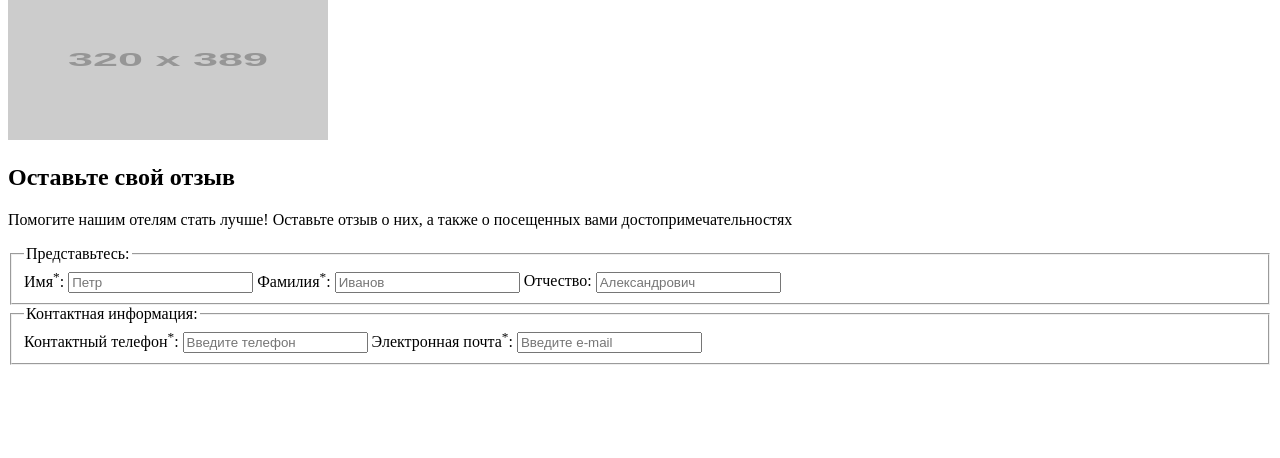
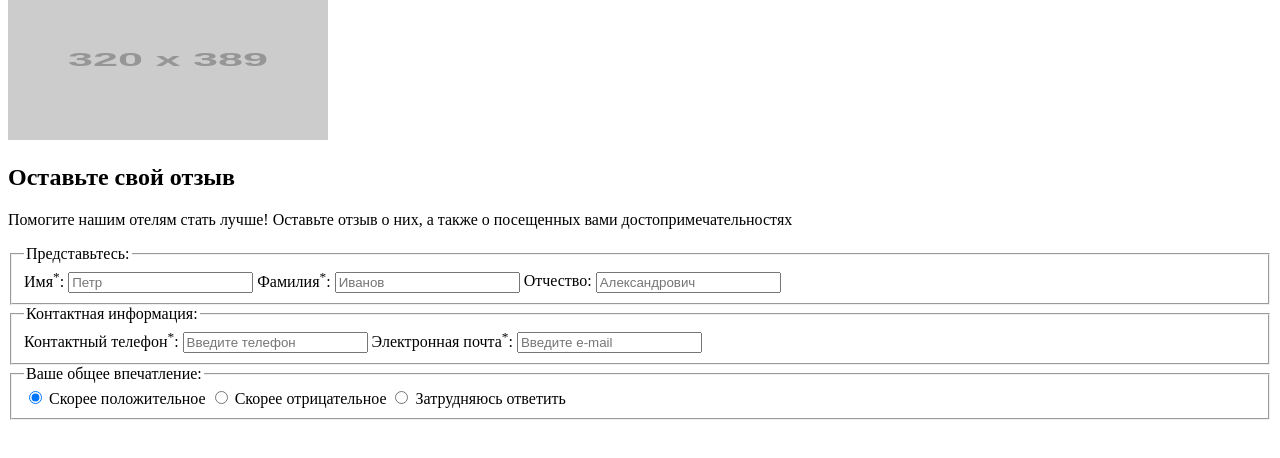
Before and after one commit to mi5ha6in/Sedona-adaptive, a website: page form.html in a window 1280 px wide. Shown: the part 238-696 px from the top of the page. Drawn offline with Linux system fonts and the light colour scheme; placeholder pictures from the web are drawn by us.

Commit message:
Добалвяет в форму разметку 'Ваше общее впечатление'.

```diff
--- a/form.html
+++ b/form.html
@@ -129,6 +129,39 @@
           required
           >
         </fieldset>
+        <fieldset class="review-form__group">
+          <legend class="review-form__title">
+            Ваше общее впечатление:
+          </legend>
+          <input
+          class="review-form__input-text"
+          id="userImpressionPositive"
+          type="radio"
+          name="userImpression"
+          checked
+          >
+          <label class="review-form__label" for="userImpressionPositive">
+            Скорее положительное
+          </label>
+          <input
+          class="review-form__input-text"
+          id="userImpressionNegative"
+          type="radio"
+          name="userImpression"
+          >
+          <label class="review-form__label" for="userImpressionNegative">
+            Скорее отрицательное
+          </label>
+          <input
+          class="review-form__input-text"
+          id="userImpressionNoAnswer"
+          type="radio"
+          name="userImpression"
+          >
+          <label class="review-form__label" for="userImpressionNoAnswer">
+            Затрудняюсь ответить
+          </label>
+        </fieldset>
       </form>
     </main>
   </body>
```
